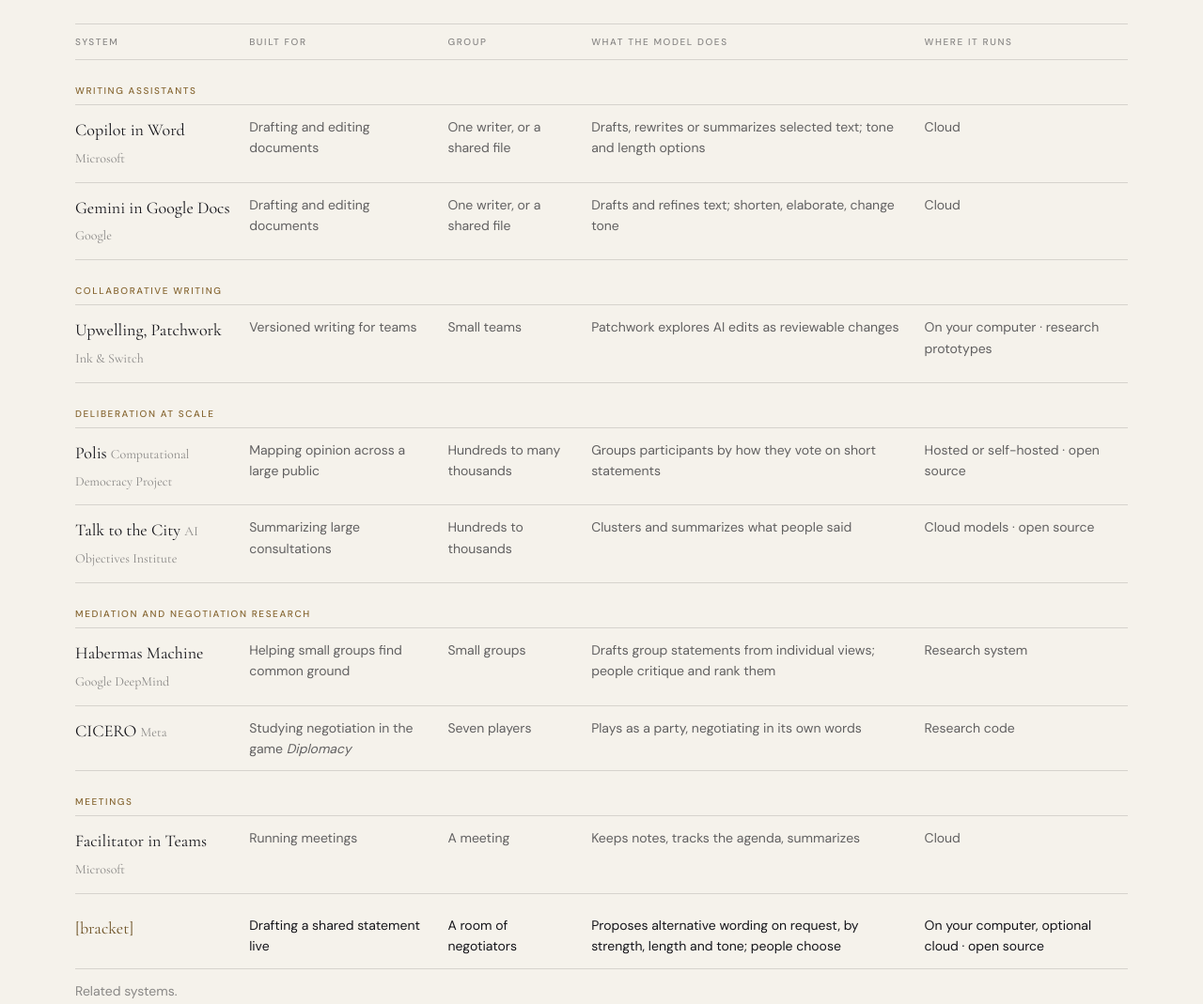
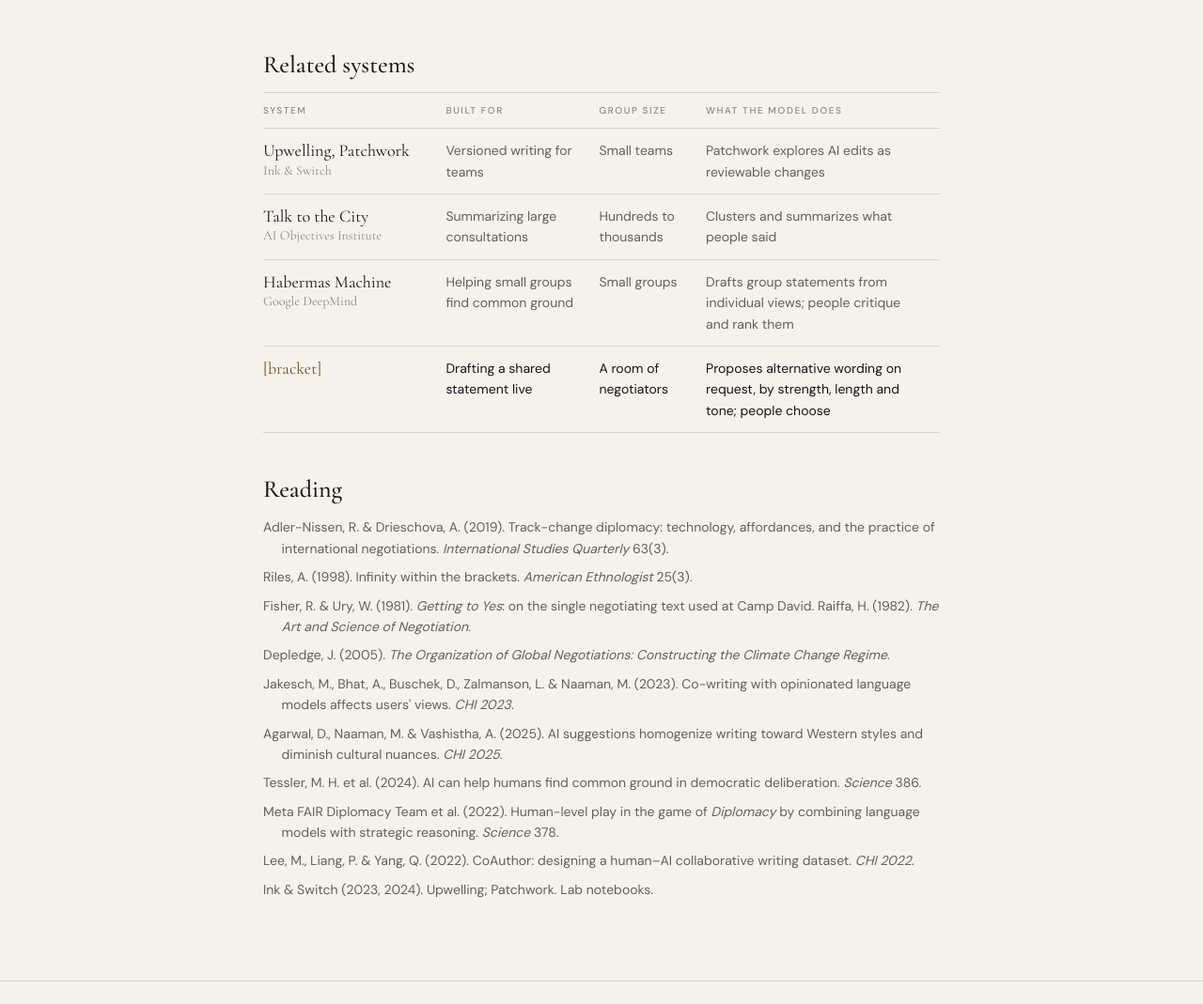
Before and after one commit to computational-statecraft/bracket, a plain HTML site: page site/index.html in a window 1280 px wide. Shown: the part 3300-4369 px from the top of the page at 94% size. Drawn offline with Linux system fonts and the light colour scheme.

Commit message:
Website: shorter related-systems table under its own heading
Co-Authored-By: Claude Opus 5.5 <noreply@anthropic.com>

```diff
--- a/site/index.html
+++ b/site/index.html
@@ -136,26 +136,16 @@
       text that every party edits, square brackets for wording not yet agreed, and agreed language carried over word
       for word. Whether this helps a room keep control of its text is the question [bracket] is built to test.</p>
   </div>
-  <div class="wrap">
+  <div class="narrow">
+    <h3 style="margin-top:56px">Related systems</h3>
     <div class="tablewrap">
       <table>
-        <caption class="small" style="text-align:left;caption-side:bottom;padding-top:12px">Related systems.</caption>
-        <thead><tr><th scope="col">System</th><th scope="col">Built for</th><th scope="col">Group</th><th scope="col">What the model does</th><th scope="col">Where it runs</th></tr></thead>
+        <thead><tr><th scope="col">System</th><th scope="col">Built for</th><th scope="col">Group size</th><th scope="col">What the model does</th></tr></thead>
         <tbody>
-          <tr class="grp"><th colspan="5" scope="rowgroup">Writing assistants</th></tr>
-          <tr><td>Copilot in Word <span class="small">Microsoft</span></td><td>Drafting and editing documents</td><td>One writer, or a shared file</td><td>Drafts, rewrites or summarizes selected text; tone and length options</td><td>Cloud</td></tr>
-          <tr><td>Gemini in Google Docs <span class="small">Google</span></td><td>Drafting and editing documents</td><td>One writer, or a shared file</td><td>Drafts and refines text; shorten, elaborate, change tone</td><td>Cloud</td></tr>
-          <tr class="grp"><th colspan="5" scope="rowgroup">Collaborative writing</th></tr>
-          <tr><td>Upwelling, Patchwork <span class="small">Ink &amp; Switch</span></td><td>Versioned writing for teams</td><td>Small teams</td><td>Patchwork explores AI edits as reviewable changes</td><td>On your computer · research prototypes</td></tr>
-          <tr class="grp"><th colspan="5" scope="rowgroup">Deliberation at scale</th></tr>
-          <tr><td>Polis <span class="small">Computational Democracy Project</span></td><td>Mapping opinion across a large public</td><td>Hundreds to many thousands</td><td>Groups participants by how they vote on short statements</td><td>Hosted or self-hosted · open source</td></tr>
-          <tr><td>Talk to the City <span class="small">AI Objectives Institute</span></td><td>Summarizing large consultations</td><td>Hundreds to thousands</td><td>Clusters and summarizes what people said</td><td>Cloud models · open source</td></tr>
-          <tr class="grp"><th colspan="5" scope="rowgroup">Mediation and negotiation research</th></tr>
-          <tr><td>Habermas Machine <span class="small">Google DeepMind</span></td><td>Helping small groups find common ground</td><td>Small groups</td><td>Drafts group statements from individual views; people critique and rank them</td><td>Research system</td></tr>
-          <tr><td>CICERO <span class="small">Meta</span></td><td>Studying negotiation in the game <em>Diplomacy</em></td><td>Seven players</td><td>Plays as a party, negotiating in its own words</td><td>Research code</td></tr>
-          <tr class="grp"><th colspan="5" scope="rowgroup">Meetings</th></tr>
-          <tr><td>Facilitator in Teams <span class="small">Microsoft</span></td><td>Running meetings</td><td>A meeting</td><td>Keeps notes, tracks the agenda, summarizes</td><td>Cloud</td></tr>
-          <tr class="us"><td>[bracket]</td><td>Drafting a shared statement live</td><td>A room of negotiators</td><td>Proposes alternative wording on request, by strength, length and tone; people choose</td><td>On your computer, optional cloud · open source</td></tr>
+          <tr><td>Upwelling, Patchwork <span class="small">Ink &amp; Switch</span></td><td>Versioned writing for teams</td><td>Small teams</td><td>Patchwork explores AI edits as reviewable changes</td></tr>
+          <tr><td>Talk to the City <span class="small">AI Objectives Institute</span></td><td>Summarizing large consultations</td><td>Hundreds to thousands</td><td>Clusters and summarizes what people said</td></tr>
+          <tr><td>Habermas Machine <span class="small">Google DeepMind</span></td><td>Helping small groups find common ground</td><td>Small groups</td><td>Drafts group statements from individual views; people critique and rank them</td></tr>
+          <tr class="us"><td>[bracket]</td><td>Drafting a shared statement live</td><td>A room of negotiators</td><td>Proposes alternative wording on request, by strength, length and tone; people choose</td></tr>
         </tbody>
       </table>
     </div>
@@ -173,7 +163,6 @@
       <li>Meta FAIR Diplomacy Team et al. (2022). Human-level play in the game of <em>Diplomacy</em> by combining language models with strategic reasoning. <em>Science</em> 378.</li>
       <li>Lee, M., Liang, P. &amp; Yang, Q. (2022). CoAuthor: designing a human–AI collaborative writing dataset. <em>CHI 2022</em>.</li>
       <li>Ink &amp; Switch (2023, 2024). Upwelling; Patchwork. Lab notebooks.</li>
-      <li>Small, C., Bjorkegren, M., Erkkilä, T., Shaw, L. &amp; Megill, C. (2021). Polis: scaling deliberation by mapping high-dimensional opinion spaces. <em>Recerca</em> 26(2).</li>
     </ul>
   </div>
 </section>
--- a/site/style.css
+++ b/site/style.css
@@ -177,15 +177,15 @@ p { margin: 0 0 16px; } .muted { color: var(--dim); } .small { font-size: 14px;
 
 
 /* ---------- comparison ---------- */
-.tablewrap { overflow-x: auto; margin-top: 28px; border-top: 1px solid var(--hair); }
-table { border-collapse: collapse; width: 100%; min-width: 720px; font-size: 14px; }
+.tablewrap { overflow-x: auto; margin-top: 14px; border-top: 1px solid var(--hair); }
+table { border-collapse: collapse; width: 100%; min-width: 600px; font-size: 14px; }
 th, td { text-align: left; padding: 12px 14px 12px 0; border-bottom: 1px solid var(--hair); vertical-align: top; }
 th { font: 500 10px var(--sans); letter-spacing: .16em; text-transform: uppercase; color: var(--faint); }
-td:first-child { font-family: var(--serif); font-size: 18px; }
+td:first-child { font-family: var(--serif); font-size: 18px; line-height: 1.3; width: 27%; }
+td:first-child .small { display: block; }
 tbody tr.us td { color: var(--fg); } tr.us td:first-child { color: var(--brass-strong); }
 tbody td:not(:first-child) { color: var(--dim); }
-tr.grp th { padding: 26px 0 8px; color: var(--brass); border-bottom: 1px solid var(--hair); }
-tr.us td { padding-top: 22px; border-top: 1px solid var(--brass); }
+
 
 /* ---------- download ---------- */
 .dl { display: grid; grid-template-columns: repeat(auto-fit, minmax(220px, 1fr)); gap: 16px; margin-top: 30px; }
```
